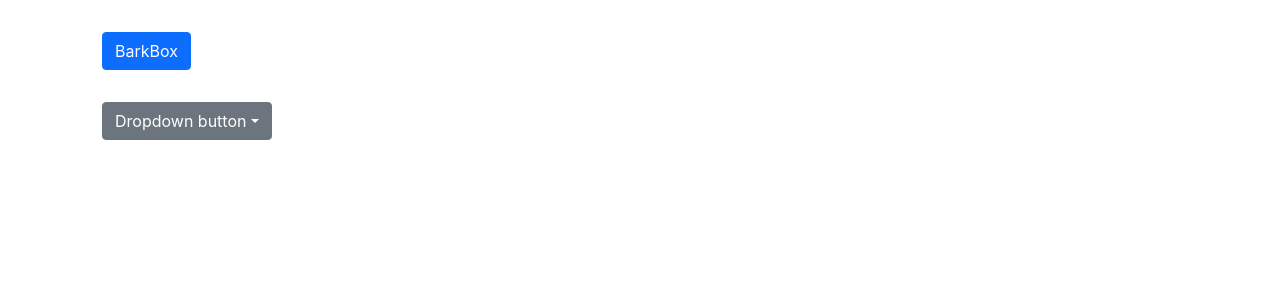
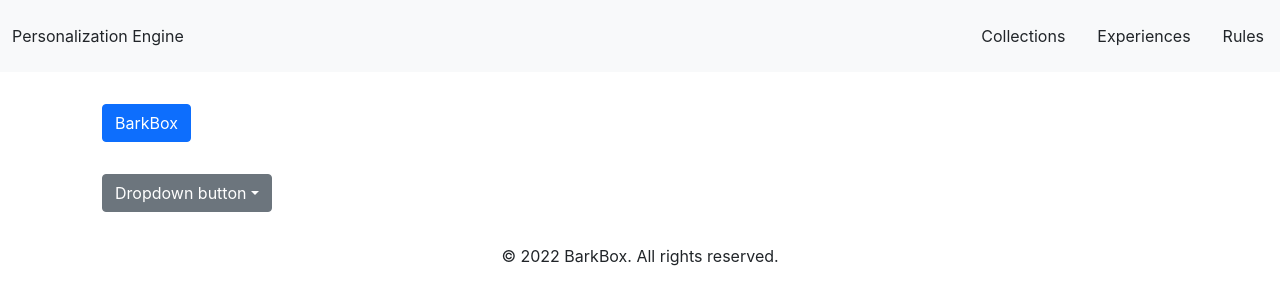
Before and after one commit to BARK-DGREEN/Rules-Engine-PE-Merch-Layer-Prototype, a Next.js app: page / in a window 1280 px wide. Shown: the top 304 px of the page. Built offline with nearby package versions, Linux system fonts and the light colour scheme; no server answers.

Commit message:
add routing and dummy pages

```diff
--- /dev/null
+++ b/components/Layout.js
@@ -0,0 +1,21 @@
+import Head from 'next/head'
+
+import SiteFooter from 'components/SiteFooter'
+import SiteNavigation from "components/SiteNavigation"
+
+export default function Layout({children}) {
+
+  return (
+    <>
+      <Head>
+        <title>BarkBox Personalization Engine</title>
+      </Head>
+
+      <SiteNavigation />
+
+      <main>{children}</main>
+
+      <SiteFooter />
+    </>
+  )
+}
--- /dev/null
+++ b/components/SiteFooter.js
@@ -0,0 +1,9 @@
+export default function SiteFooter() {
+  return (
+    <footer className="bg-white">
+      <div className="max-w-7xl mx-auto py-12 px-4 overflow-hidden sm:px-6 lg:px-8">
+        <p className="mt-8 text-center text-base text-gray-400">&copy; 2022 BarkBox. All rights reserved.</p>
+      </div>
+    </footer>
+  )
+}
--- /dev/null
+++ b/components/SiteNavigation.js
@@ -0,0 +1,32 @@
+import Link from 'next/link'
+
+export default function SiteNavigation() {
+  return (
+    <nav className="navbar navbar-expand-lg navbar-light bg-light">
+      <div className="container-fluid">
+        <Link className="navbar-brand" href="/">
+          <a>Personalization Engine</a>
+        </Link>
+      </div>
+      <div className="collapse navbar-collapse" id="navbarNav">
+      <ul className="navbar-nav">
+        <li className="nav-item m-3">
+          <Link className="navbar-brand" href="/collections">
+            <a>Collections</a>
+          </Link>
+        </li>
+        <li className="nav-item m-3">
+          <Link className="navbar-brand" href="/experiences">
+            <a>Experiences</a>
+          </Link>
+        </li>
+        <li className="nav-item m-3">
+          <Link className="navbar-brand" href="/rules">
+            <a>Rules</a>
+          </Link>
+        </li>
+      </ul>
+    </div>
+  </nav>
+  )
+}
--- a/next.config.js
+++ b/next.config.js
@@ -1,4 +1,5 @@
 /** @type {import('next').NextConfig} */
+const removeImports = require("next-remove-imports")();
 const nextConfig = {
   reactStrictMode: true,
   swcMinify: true,
@@ -11,4 +12,4 @@
   }
 }
 
-module.exports = nextConfig
+module.exports = removeImports(nextConfig)
--- a/package.json
+++ b/package.json
@@ -10,8 +10,10 @@
   },
   "dependencies": {
     "@popperjs/core": "^2.11.5",
+    "@uiw/react-md-editor": "3.6.0",
     "bootstrap": "^5.1.3",
     "next": "12.2.2",
+    "next-remove-imports": "^1.0.6",
     "react": "18.2.0",
     "react-dom": "18.2.0"
   },
--- a/pages/_app.js
+++ b/pages/_app.js
@@ -1,5 +1,6 @@
 import 'bootstrap/dist/css/bootstrap.css';
 import '../styles/globals.css'
+import Layout from "components/Layout.js";
 
 import { useEffect } from "react";
 
@@ -8,7 +9,10 @@
     import("bootstrap/dist/js/bootstrap");
   }, []);
 
-  return <Component {...pageProps} />
-}
+  return (
+      <Layout>
+        <Component {...pageProps} />
+      </Layout>
+  )}
 
 export default MyApp
```
Also changed, not shown: jsconfig.json (added, +7 -0 lines), pages/collections.js (added, +28 -0 lines), pages/experiences.js (added, +28 -0 lines), pages/rules.js (added, +28 -0 lines), 1 other file (tests, documents, lock files or other folders).
